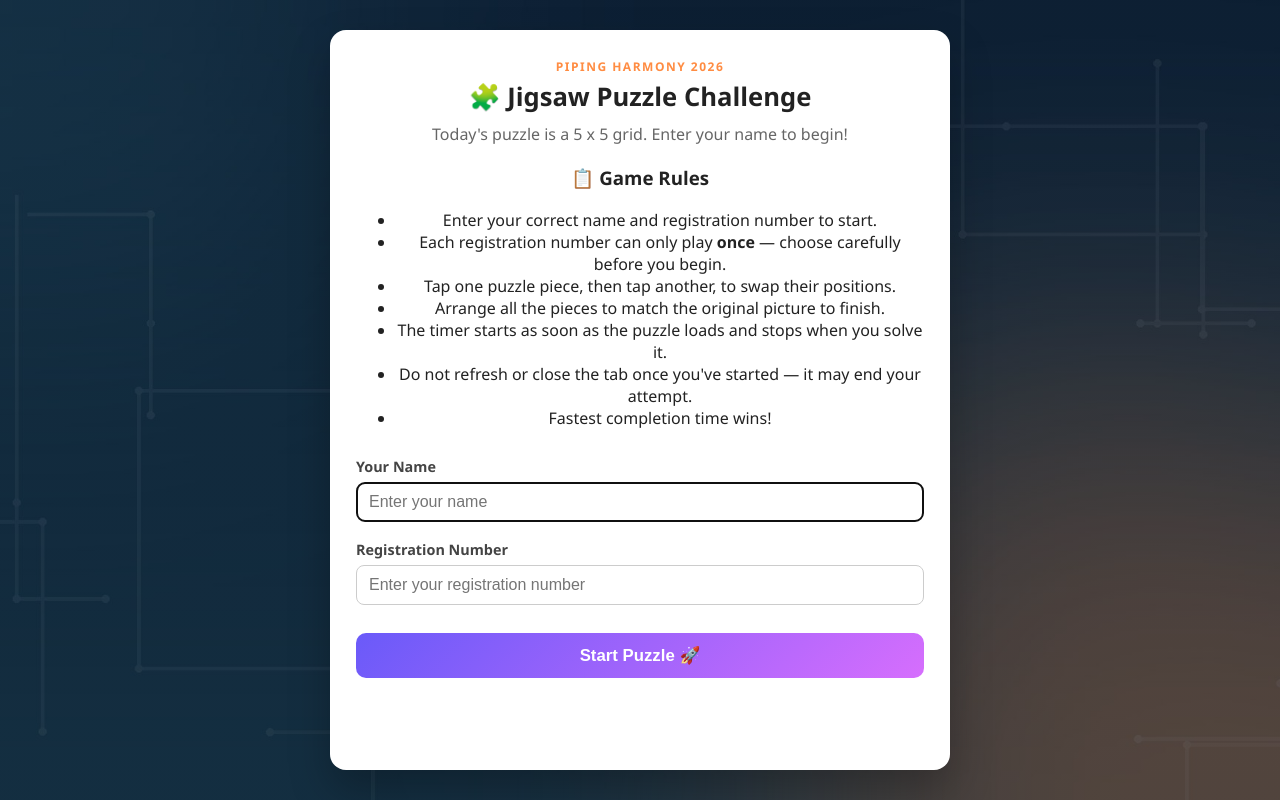
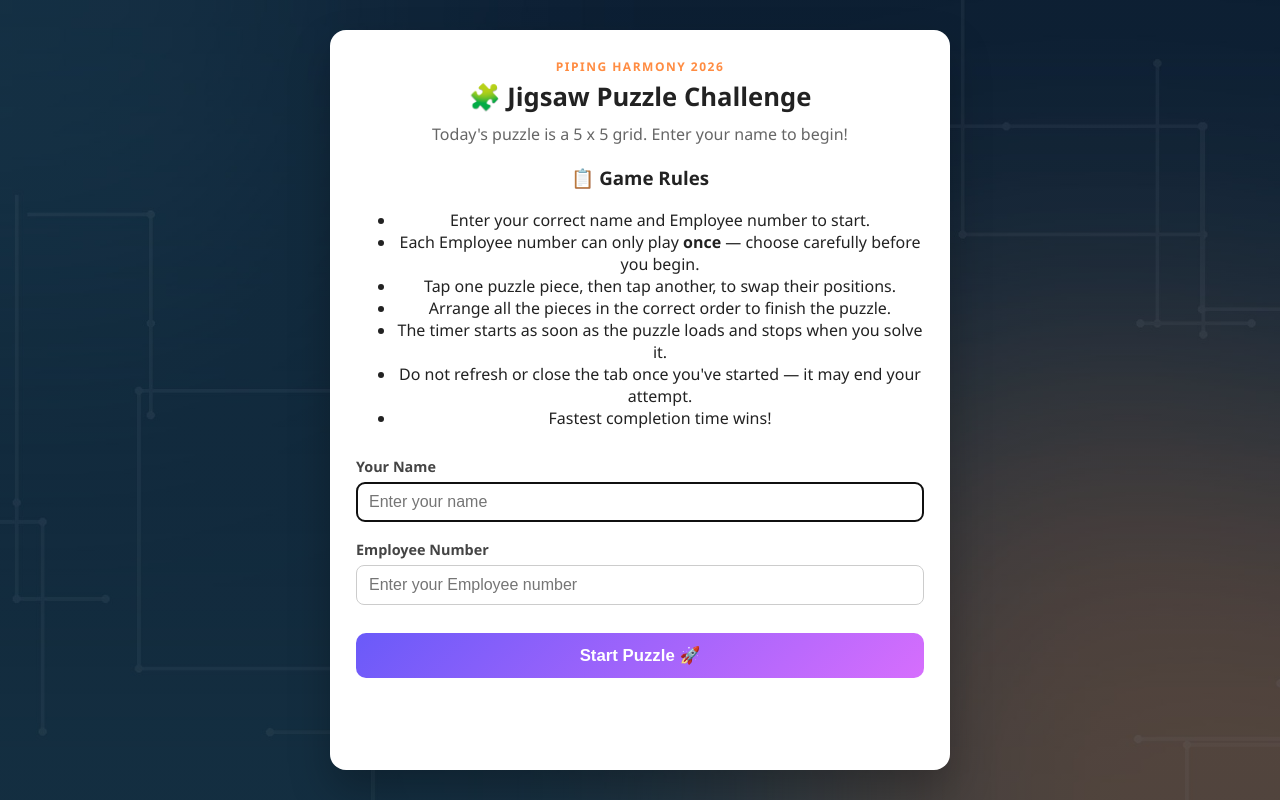
Before and after one commit to rajaprabhu75/jigsaw, a Flask app: page / in a window 1280 px wide. Run offline with Flask 3, Linux system fonts and the light colour scheme; data comes from the database, SQL or seed files in the repository.

Commit message:
Update game rules and form labels for employee number

```diff
--- a/templates/index.html
+++ b/templates/index.html
@@ -23,10 +23,10 @@
     <div class="rules">
       <h3>📋 Game Rules</h3>
       <ul>
-        <li>Enter your correct name and registration number to start.</li>
-        <li>Each registration number can only play <strong>once</strong> — choose carefully before you begin.</li>
+        <li>Enter your correct name and Employee number to start.</li>
+        <li>Each Employee number can only play <strong>once</strong> — choose carefully before you begin.</li>
         <li>Tap one puzzle piece, then tap another, to swap their positions.</li>
-        <li>Arrange all the pieces to match the original picture to finish.</li>
+        <li>Arrange all the pieces in the correct order to finish the puzzle.</li>
         <li>The timer starts as soon as the puzzle loads and stops when you solve it.</li>
         <li>Do not refresh or close the tab once you've started — it may end your attempt.</li>
         <li>Fastest completion time wins!</li>
@@ -37,8 +37,8 @@
       <label for="player_name">Your Name</label>
       <input type="text" id="player_name" name="player_name" placeholder="Enter your name" required maxlength="40" autofocus>
 
-      <label for="reg_number">Registration Number</label>
-      <input type="text" id="reg_number" name="reg_number" placeholder="Enter your registration number" required maxlength="40">
+      <label for="reg_number">Employee Number</label>
+      <input type="text" id="reg_number" name="reg_number" placeholder="Enter your Employee number" required maxlength="40">
 
       <button type="submit">Start Puzzle 🚀</button>
     </form>
```
